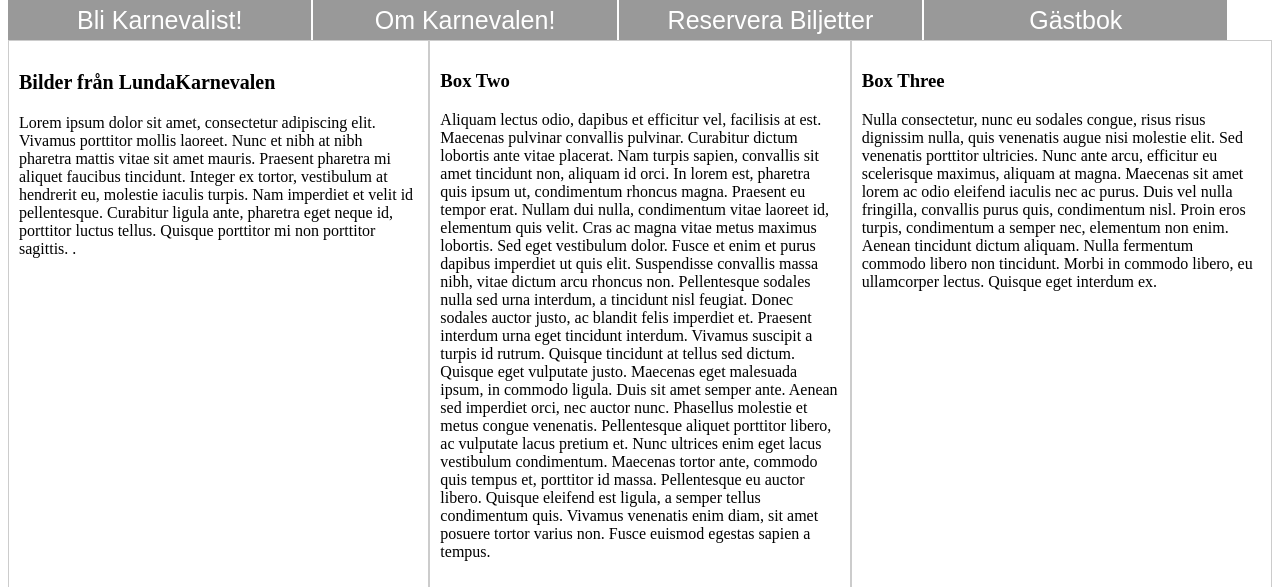
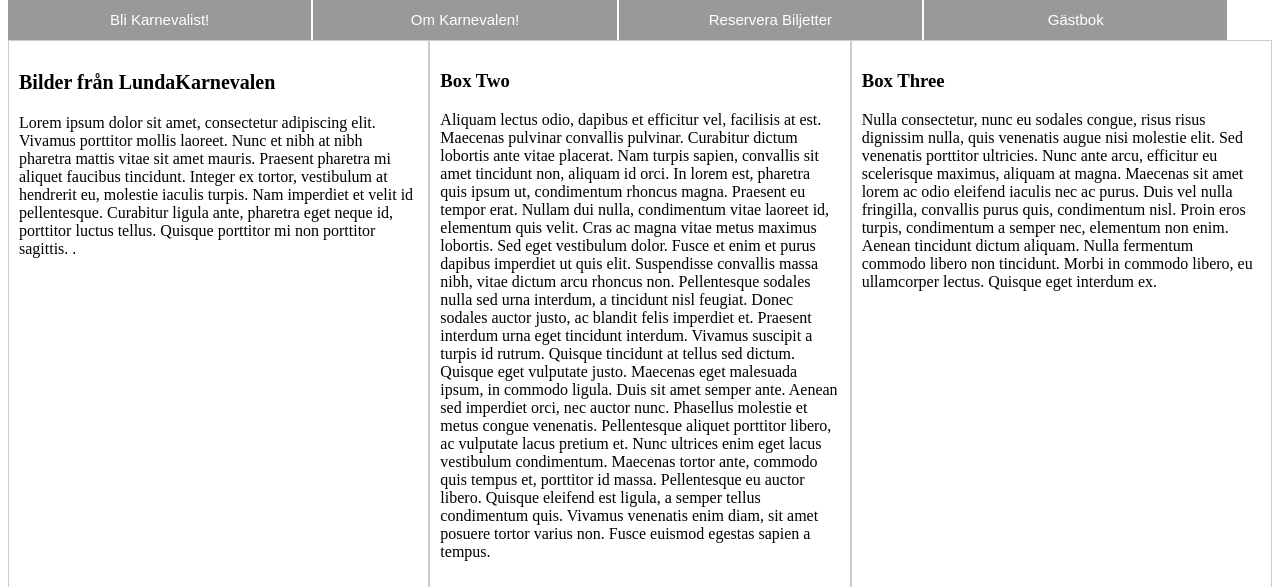
Before and after one commit to Vattenkruka/wuKarnevalen, a PHP site: page / in a window 1280 px wide. Shown: the part 198-785 px from the top of the page. Run offline with PHP 8.4, Linux system fonts and the light colour scheme.

Commit message:
Update style.css

```diff
--- a/css/style.css
+++ b/css/style.css
@@ -17,6 +17,7 @@ header ul {
 	width:100%;
 }
 
+
 header ul li {
 	font-family: Benguiat-BoldCondensed, Arial, Helvetica;
 	float: left;
@@ -35,7 +36,7 @@ header ul li a{
 	text-decoration: none;
 	color: white;
 	display: block;
-	font-size:25px;
+	font-size:15px;
 }
 
 header ul li a:hover{
@@ -47,7 +48,8 @@ header ul li ul li{
 }
 
 header ul li:hover ul li{
-	display:block;
+	display:list-item;
+	width:16%;
 }
 #main-header{
 	background-color:white;
```
